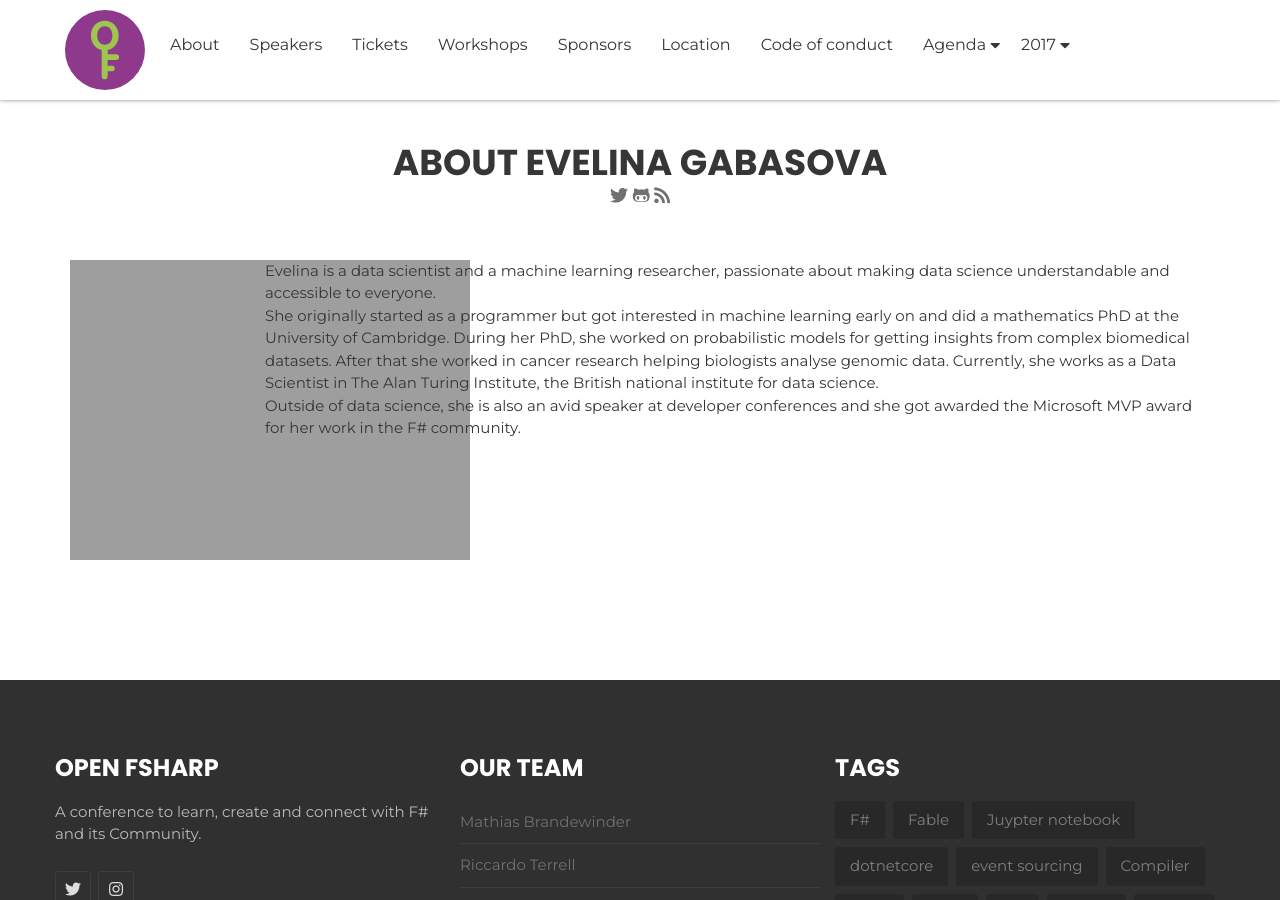
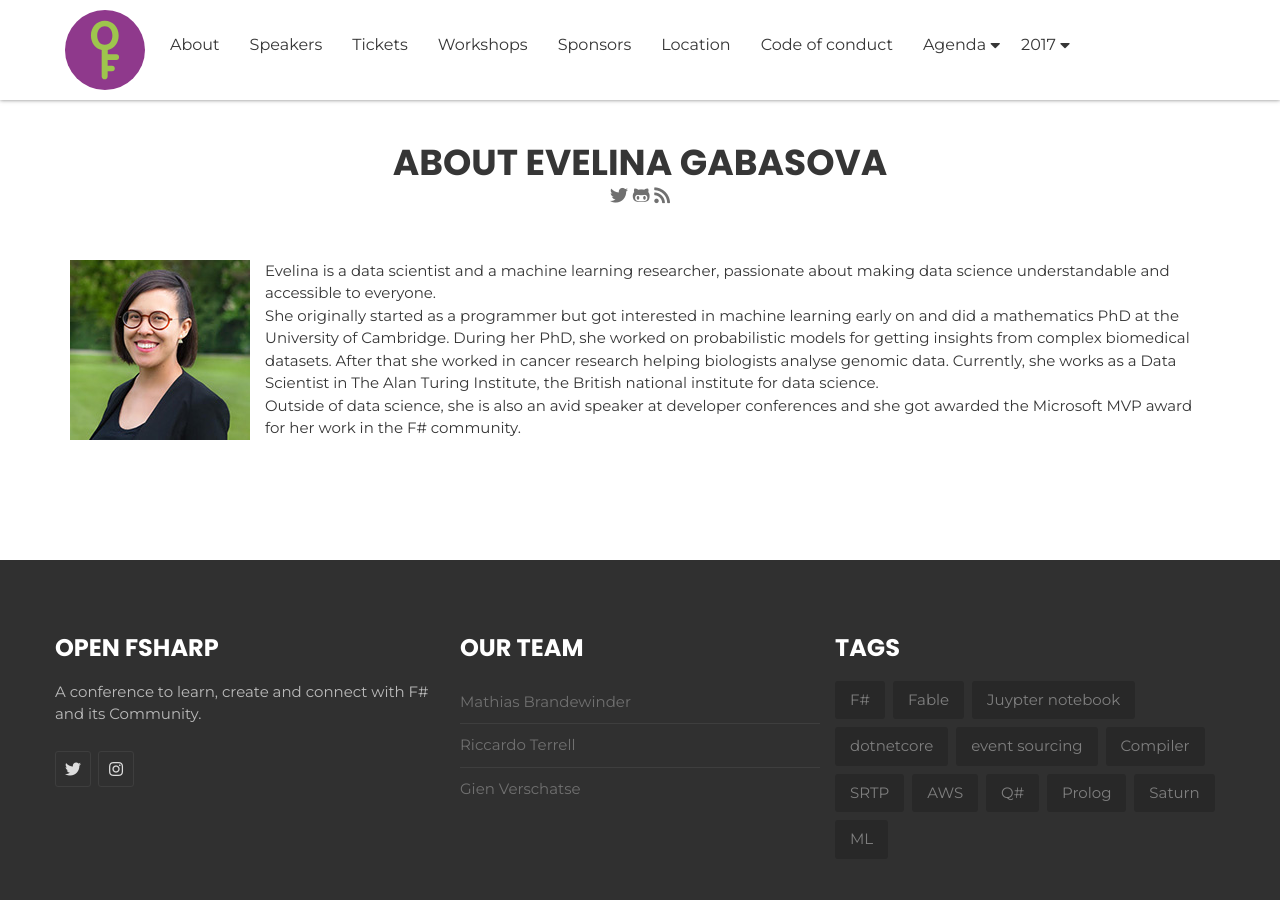
Before and after one commit to open-fsharp/open-fsharp.github.io, a Jekyll site: the page built from speakers/evelina-gabasova.md, in a window 1280 px wide and 900 px high, scrolled down 471 px. Built offline with Jekyll 4.4.1, drawn with Linux system fonts in a browser that asks for light colours; nearby versions of some CDN libraries; comment, search, counter and statistics services are not loaded.

Commit message:
fix picture evelina

```diff
--- a/speakers/evelina-gabasova.md
+++ b/speakers/evelina-gabasova.md
@@ -32,7 +32,7 @@ category: Interested in all things machine learning
             </div>
             <div class="row">
                 <div class="col-md-2">
-                    <img src="{{ site.baseurl }}public/assets/speakers/2018/evelina-gabasova.jpeg" alt="Evelina Gabasova" />
+                    <img src="{{ site.baseurl }}public/assets/speakers/2018/evelina-gabasova.jpg" alt="Evelina Gabasova" />
                 </div>
                 <div class="col-md-10">
                     <p>
```
